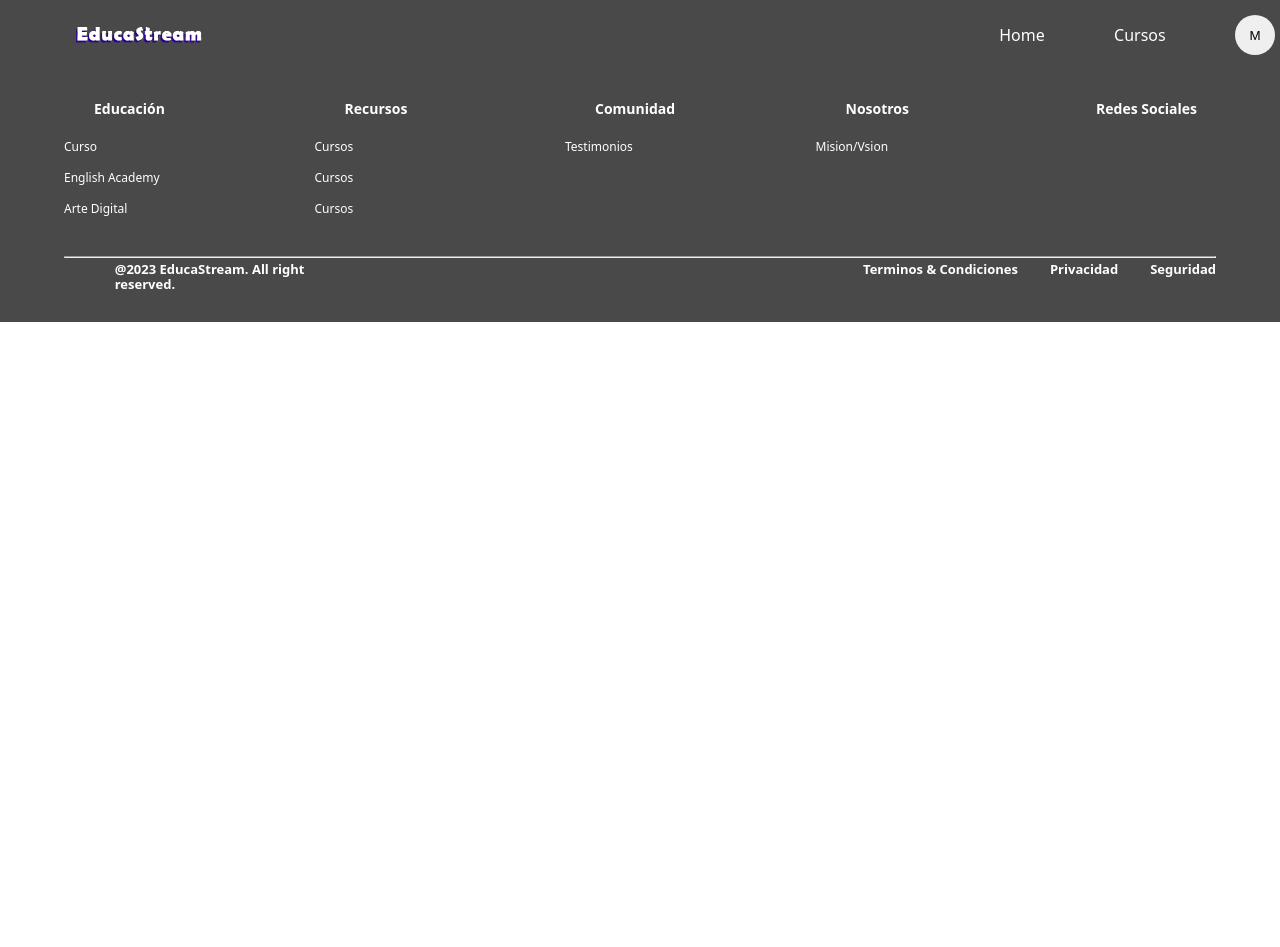
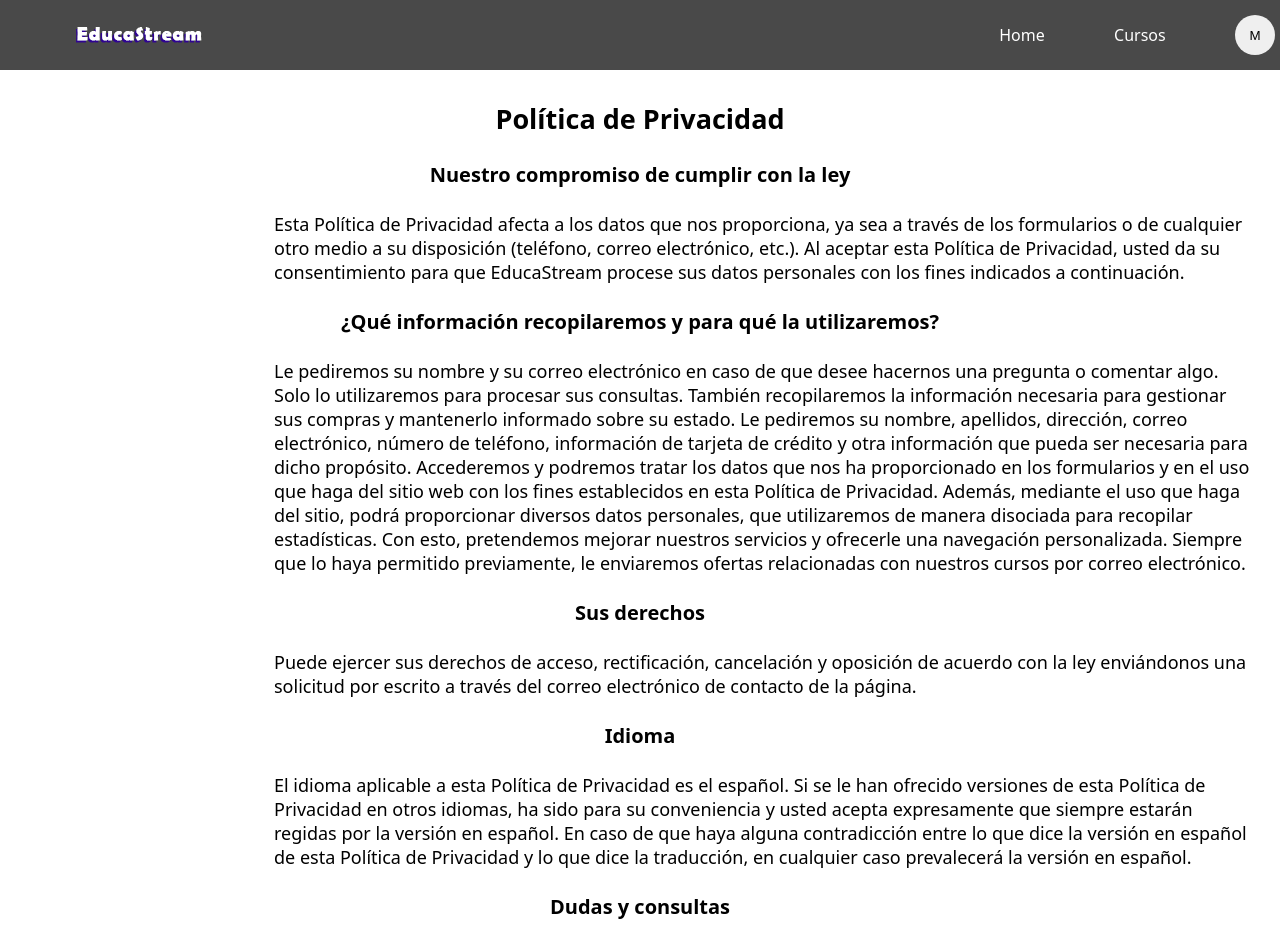
Before and after one commit to FacundoLizardo/PF-Henry, a React (Vite) app in the folder client/: page /privacy in a window 1280 px wide. Shown: the top 947 px of the page. Before the commit the page ends 800 px from the top, so only its background shows below. Built offline with nearby package versions, Linux system fonts and the light colour scheme; no server answers.

Commit message:
Terminos, privacidad y About

```diff
--- a/client/src/App.jsx
+++ b/client/src/App.jsx
@@ -13,6 +13,7 @@ import Form from "./views/Form/Form";
 import Login from "./views/Login/Login";
 import About from "./views/About/About"
 import Terms from "./Components/Terms/Terms";
+import Privacy from "./Components/Privacy/Privacy";
 import Styles from "./App.module.css";
 import Footer from "./Components/Footer/Footer";
 
@@ -50,6 +51,7 @@ function App() {
           <Route path="/login/" element={<Login />} />
           <Route path="/about" element={<About />} />
           <Route path="/terms" element={<Terms />} />
+          <Route path="/privacy" element={<Privacy />} />
           <Route path="*"></Route>
         </Routes>
         {shouldShowFooter() && <Footer />}
--- /dev/null
+++ b/client/src/Components/Privacy/Privacy.jsx
@@ -0,0 +1,75 @@
+import styles from "./Privacy.module.css";
+import { useEffect } from "react";
+
+export default function Privacy() {
+  useEffect(() => {
+    window.scrollTo(0, 0);
+  }, []);
+
+  return (
+    <div className={styles.container}>
+      <h2>Política de Privacidad</h2>
+      <br />
+      <h3>Nuestro compromiso de cumplir con la ley</h3>
+      <br />
+      <p>
+        Esta Política de Privacidad afecta a los datos que nos proporciona, ya
+        sea a través de los formularios o de cualquier otro medio a su
+        disposición (teléfono, correo electrónico, etc.). Al aceptar esta
+        Política de Privacidad, usted da su consentimiento para que EducaStream
+        procese sus datos personales con los fines indicados a continuación.
+      </p>
+      <br />
+      <h3>¿Qué información recopilaremos y para qué la utilizaremos?</h3>
+      <br />
+      <p>
+        Le pediremos su nombre y su correo electrónico en caso de que desee
+        hacernos una pregunta o comentar algo. Solo lo utilizaremos para
+        procesar sus consultas. También recopilaremos la información necesaria
+        para gestionar sus compras y mantenerlo informado sobre su estado. Le
+        pediremos su nombre, apellidos, dirección, correo electrónico, número de
+        teléfono, información de tarjeta de crédito y otra información que pueda
+        ser necesaria para dicho propósito. Accederemos y podremos tratar los
+        datos que nos ha proporcionado en los formularios y en el uso que haga
+        del sitio web con los fines establecidos en esta Política de Privacidad.
+        Además, mediante el uso que haga del sitio, podrá proporcionar diversos
+        datos personales, que utilizaremos de manera disociada para recopilar
+        estadísticas. Con esto, pretendemos mejorar nuestros servicios y
+        ofrecerle una navegación personalizada. Siempre que lo haya permitido
+        previamente, le enviaremos ofertas relacionadas con nuestros cursos
+        por correo electrónico.
+      </p>
+      <br />
+      <h3>Sus derechos</h3>
+      <br />
+      <p>
+        Puede ejercer sus derechos de acceso, rectificación, cancelación y
+        oposición de acuerdo con la ley enviándonos una solicitud por escrito a
+        través del correo electrónico de contacto de la página.
+      </p>
+      <br />
+      <h3>Idioma</h3>
+      <br />
+      <p>
+        El idioma aplicable a esta Política de Privacidad es el español. Si se le
+        han ofrecido versiones de esta Política de Privacidad en otros idiomas,
+        ha sido para su conveniencia y usted acepta expresamente que siempre
+        estarán regidas por la versión en español. En caso de que haya alguna
+        contradicción entre lo que dice la versión en español de esta Política de
+        Privacidad y lo que dice la traducción, en cualquier caso prevalecerá la
+        versión en español.
+      </p>
+      <br />
+      <h3>Dudas y consultas</h3>
+      <br />
+      <p>
+        Por supuesto, si tiene dudas o preguntas sobre la protección de sus
+        datos en este sitio web al respecto de nuestros cursos, puede ponerse en contacto con
+        nosotros a través del correo electrónico de contacto y trataremos de
+        resolver sus dudas lo antes posible.
+      </p>
+      <br />
+     EducaStream
+    </div>
+  );
+}
--- /dev/null
+++ b/client/src/Components/Privacy/Privacy.module.css
@@ -0,0 +1,10 @@
+.container{
+  padding: 30px;
+  font-size: 18px;
+  width: 100%;
+  height: auto;
+}
+
+.container h3{
+  font-size: 20px;
+}
--- a/client/src/Components/Terms/Terms.jsx
+++ b/client/src/Components/Terms/Terms.jsx
@@ -8,7 +8,7 @@ const Terms = () => {
     },[])
 
     return(
-        <div>
+        <div className={styles.container}>
           <br />
           <br />
             <h2 className={styles.h2}>TÉRMINOS Y CONDICIONES</h2>
@@ -28,19 +28,19 @@ const Terms = () => {
                 <li>(IV) Proveedor. Educastream </li> <br />
                 <li>(V) Datos necesarios: nombre; apellido; e-mail; número de teléfono; país de residencia; DNI.</li>
                 <br />
-                <h4 className={styles.h4}>2.Alcance</h4>
+                <h4 className={styles.h4}>2. Alcance</h4>
                 <br />
                 <li>Educastream prestará los servicios a todos los usuarios. Educastream arbitrará los medios que estén a su alcance para proveer el mejor servicio disponible y con la tecnología que, <br /> de acuerdo a sus recursos y posibilidades técnico-económicos, se considere apropiada. Educastream se reserva el derecho de cambiar la forma en la que presta los servicios, <br /> comprometiéndose a informar a los usuarios con la mayor anticipación posible. </li>
                 <br />
-                <h4 className={styles.h4}>3.Condiciones de Uso</h4>
+                <h4 className={styles.h4}>3. Condiciones de Uso</h4>
                 <br />
                 <li>Educastream podrá retirar o suspender, cautelarmente, la prestación del servicio a aquellos Usuarios que incumplan lo establecido en estos Términos de Uso de los servicios, <br /> reservándose los derechos legales correspondientes frente a los eventuales daños y perjuicios que dichos incumplimientos le ocasionen.</li>
                 <br />
-                <h4 className={styles.h4}>4.Responsabilidad del Usuario</h4>
+                <h4 className={styles.h4}>4. Responsabilidad del Usuario</h4>
                 <br />
                 <li>El usuario se compromete a utilizar el servicio de conformidad con la legislación vigente, la moral, las buenas costumbres y el orden público, así como a abstenerse de utilizar el servicio <br /> con fines o efectos ilícitos, prohibidos en los presentes Términos de Uso de los servicios, lesivos de los derechos e intereses de terceros, o que de cualquier forma puedan dañar, inutilizar, <br /> sobrecargar o deteriorar los servicios, los equipos informáticos de otros usuarios o de otros usuarios de Internet (hardware y software) así como los documentos, archivos y toda clase de <br /> contenidos almacenados en sus equipos informáticos (hacking), o impedir la normal utilización o disfrute de dichos servicios, equipos informáticos y documentos, archivos y contenidos <br /> por parte de los demás usuarios y de otros usuarios.</li>
                 <br />
-                <h4 className={styles.h4}>Propiedad Intelectual de los Estudiantes</h4>
+                <h4 className={styles.li}>Propiedad Intelectual de los Estudiantes</h4>
                 <br />
                 <li>La propiedad intelectual del código desarrollado durante la etapa educativa pertenece exclusivamente a quien lo creó. Educastream no difundirá el mismo.
                   <br />
--- a/client/src/Components/Terms/Terms.module.css
+++ b/client/src/Components/Terms/Terms.module.css
@@ -1,10 +1,6 @@
 .container{
   width: 100%;
-  justify-content: center;
-  text-align: center;
-  height: 100vh;
-  font-family: system-ui, -apple-system, BlinkMacSystemFont, "Segoe UI", Roboto,
-  Oxygen, Ubuntu, Cantarell, "Open Sans", "Helvetica Neue", sans-serif;
+  height: auto;
 }
 
 p{
@@ -12,7 +8,7 @@ p{
   margin-left: 20%;
 }
 
-h4{
+.container h4{
   justify-content: left;
   margin-left: 20%;
 }
--- a/client/src/views/About/About.module.css
+++ b/client/src/views/About/About.module.css
@@ -6,26 +6,16 @@
      margin-left: 20px;
      width: 95%;
 }
-.cont{
-     display: flex;
-     flex-direction: row;
-     justify-content: space-between;
-     align-items: center;
-     margin-bottom: 5rem;
-     margin-top: 5rem;
-
-}
 
 .nosotros{
      display: flex;
      flex-direction: column;
      align-items: center;
-     width: 60%;
+     width: 100%;
 }
 
 .nosotros h1 h2{
      width: 30%;
-     text-align: center;
 }
 
 .nosotros h3 {
@@ -49,7 +39,7 @@
      align-items: center;
      justify-content: center;
      flex-wrap: wrap;
-     width: 100%;
+     width: 70%;
 }
 
 .dev {
@@ -112,34 +102,6 @@
      justify-content: center;
 }
 
-.contactanos {
-     display: flex;
-     flex-direction: column;
-     align-items: center;
-     background: var(--bg-clr-secondary);
-     border-radius: 30px;
-     border: none;
-}
-
-.contactanos input {
-     width: 80%;
-     margin-left: 10%;
-}
-
-.contactanos textarea {
-     width: 80%;
-     margin-left: 0;
-}
-
-.contactanos form {
-     border: none;
-}
-
-.contactanos h1{
-     margin-top: 3rem;
-}
-
-
 @media screen and (max-width: 768px) {
      .about{
           margin-left: 0;
@@ -182,25 +144,5 @@
           height: 25px;
           margin-right: 7px;
      }
-     .contactanos {
-          border-radius: 15px;
-          width: 300px;
-          margin-bottom: 20px;
-     }
-     .contactanos h1{
-          margin-top: 20px;
-     }
-     .contactanos input {
-          width: 200px;
-          margin-left: 10%;
-     }
-     .contactanos input::placeholder{
-          font-size: 12px;
-     }
-     .cont{
-          display: flex;
-          flex-direction: column;
-          justify-content: space-around;
-          margin-top: 20px;
-     }
+
 }
```
